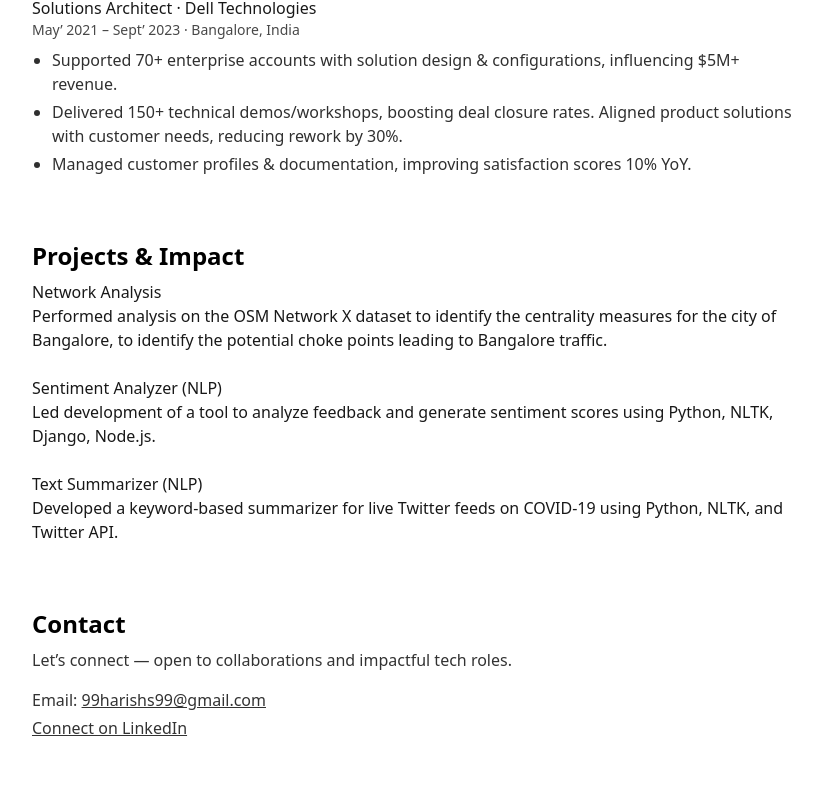
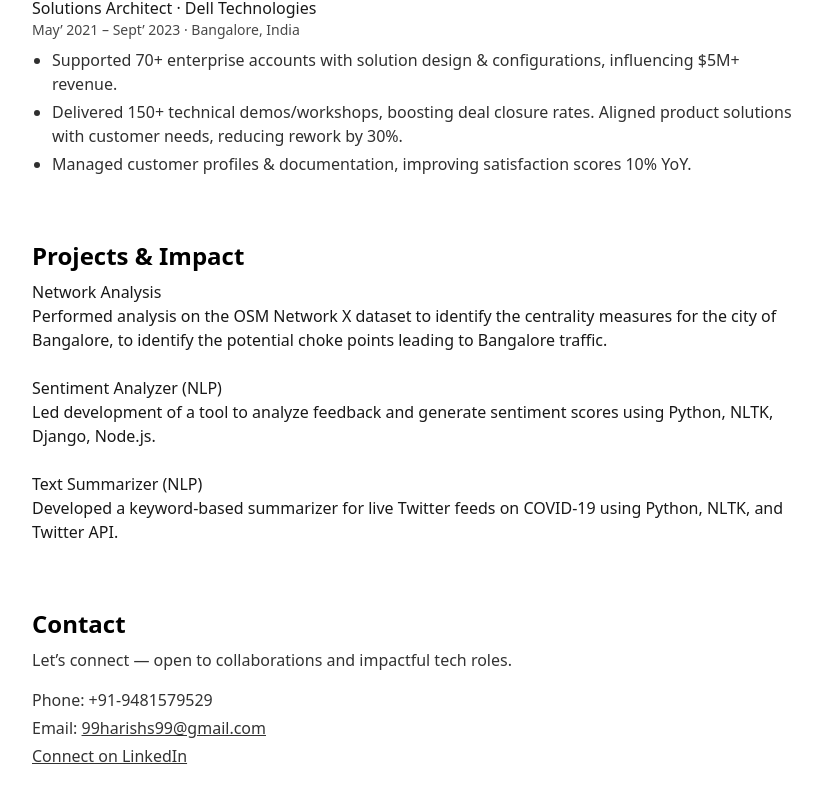
Before and after one commit to HarishS99/harish-portfolio, a Next.js app: page / in a window 1280 px wide. Shown: the part 1004-1804 px from the top of the page, without its empty margins (224-1046 px from the left). Built offline with nearby package versions, Linux system fonts and the light colour scheme.

Commit message:
Update Contact.tsx

```diff
--- a/app/(site)/sections/Contact.tsx
+++ b/app/(site)/sections/Contact.tsx
@@ -6,6 +6,7 @@ export default function Contact() {
         Let’s connect — open to collaborations and impactful tech roles.
       </p>
       <div className="space-y-1 opacity-80">
+        <p>Phone: +91-9481579529</p>
         <p>Email: <a className="underline" href="mailto:99harishs99@gmail.com">99harishs99@gmail.com</a></p>
         <p><a className="underline" href="https://www.linkedin.com/in/harish-subramanian-a246a016b/" target="_blank">Connect on LinkedIn</a></p>
       </div>
```
